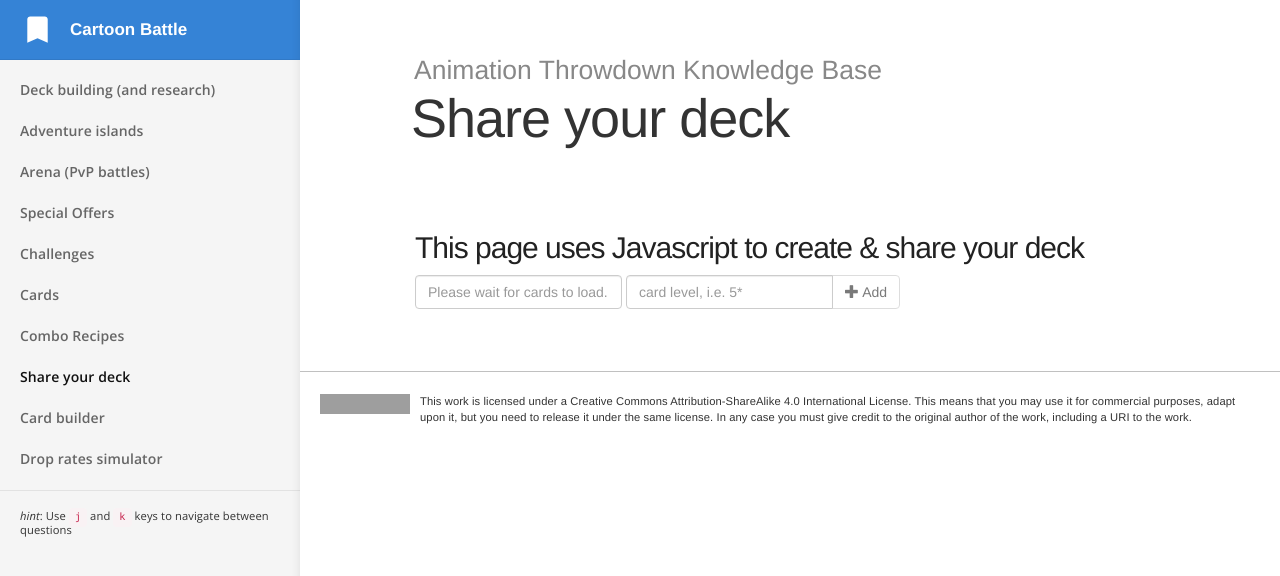
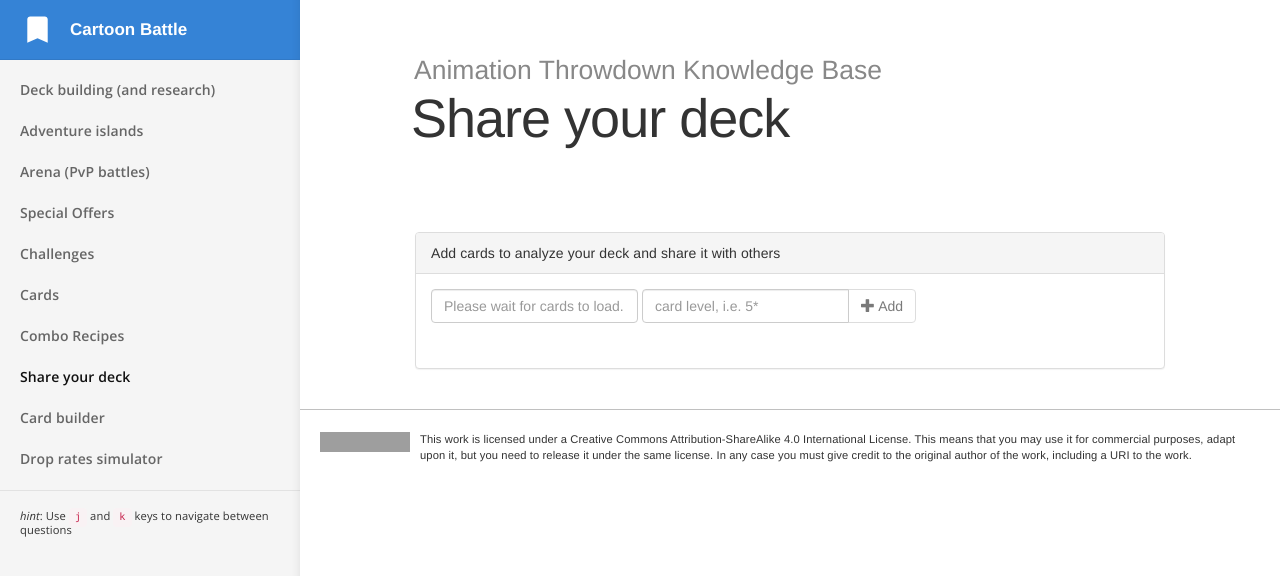
Before and after one commit to cartoon-battle/cartoon-battle.github.io, a Jekyll site: the page built from share-your-deck.html, in a window 1280 px wide. Shown: the top 576 px of the page. Built offline with Jekyll 4.4.1, drawn with Linux system fonts in a browser that asks for light colours; comment, search, counter and statistics services are not loaded; grey boxes are pictures that could not be loaded.

Commit message:
„save as your deck” button

```diff
--- a/share-your-deck.html
+++ b/share-your-deck.html
@@ -2,8 +2,6 @@
 title: Share your deck
 weight: 8
 ---
-
-<h2>This page uses Javascript to create & share your deck</h2>
 
 <style>
     #deck {
@@ -23,31 +21,22 @@
         overflow: auto;
     }
     #available-combos cb-card {
-        font-size: 0.3em;
+        font-size: 0.28em;
         float: left;
         margin: 0 12px 12px 0;
     }
-    #setup {
+    .panel-footer {
         margin-bottom: 3em;
     }
 </style>
 
-<div id="result" style="display:none">
 
 <div class="panel panel-default">
-    <div class="panel-body" id="deck" style="">
-    </div>
-    <div class="panel-footer">
-        <div class="input-group">
-            <span class="input-group-addon" id="basic-addon1">Share this URL:</span>
-            <input readonly value="" class="form-control">
-        </div>
-    </div>
-</div>
+    <div class="panel-heading">
+        Add cards to analyze your deck and share it with others
     </div>
 
-
-<div id=setup>
+    <div id=setup class="panel-body">
         <form class="form-inline" data-image-cdn="{{ site.images_cdn }}" onsubmit="return false;">
             <fieldset class="form-group">
                 <input class="form-control" data-cards="deck" placeholder="Please wait for cards to load..." id="card">
@@ -61,12 +50,34 @@
                     </span>
                 </div>
             </fieldset>
-        <script>require(['share-your-deck']);</script>
         </form>
     </div>
 
-<div class="panel panel-warning" style="display: none;" id="problems">
-    <p class="panel-heading">Those cards in your deck can combo with less than 75% of your deck, try working on it</p>
+    <div id="result" style="display:none">
+        <div class="panel-body" id="deck" style="">
+        </div>
+        <div class="panel-footer">
+            <div class="input-group">
+                <span class="input-group-addon" id="basic-addon1">Share this URL:</span>
+                <input readonly value="" class="form-control">
+                <span class="input-group-addon btn btn-success" id="save-your-deck">
+                    Save as your deck
+                </span>
+            </div>
+        </div>
     </div>
 
-<div id="available-combos"></div>
+
+
+
+    <div class="panel-warning" style="display: none;" id="problems">
+        <div class="panel-heading">Those cards in your deck can combo with less than 75% of your deck, try working on it</div>
+    </div>
+
+    <div id="available-combos" class="panel-body">
+
+    </div>
+</div> <!-- panel -->
+
+
+<script>require(['share-your-deck']);</script>
```
Also changed, not shown: javascript/share-your-deck.js (+28 -1 lines). Lines whose indentation alone changed are shown as unchanged.
